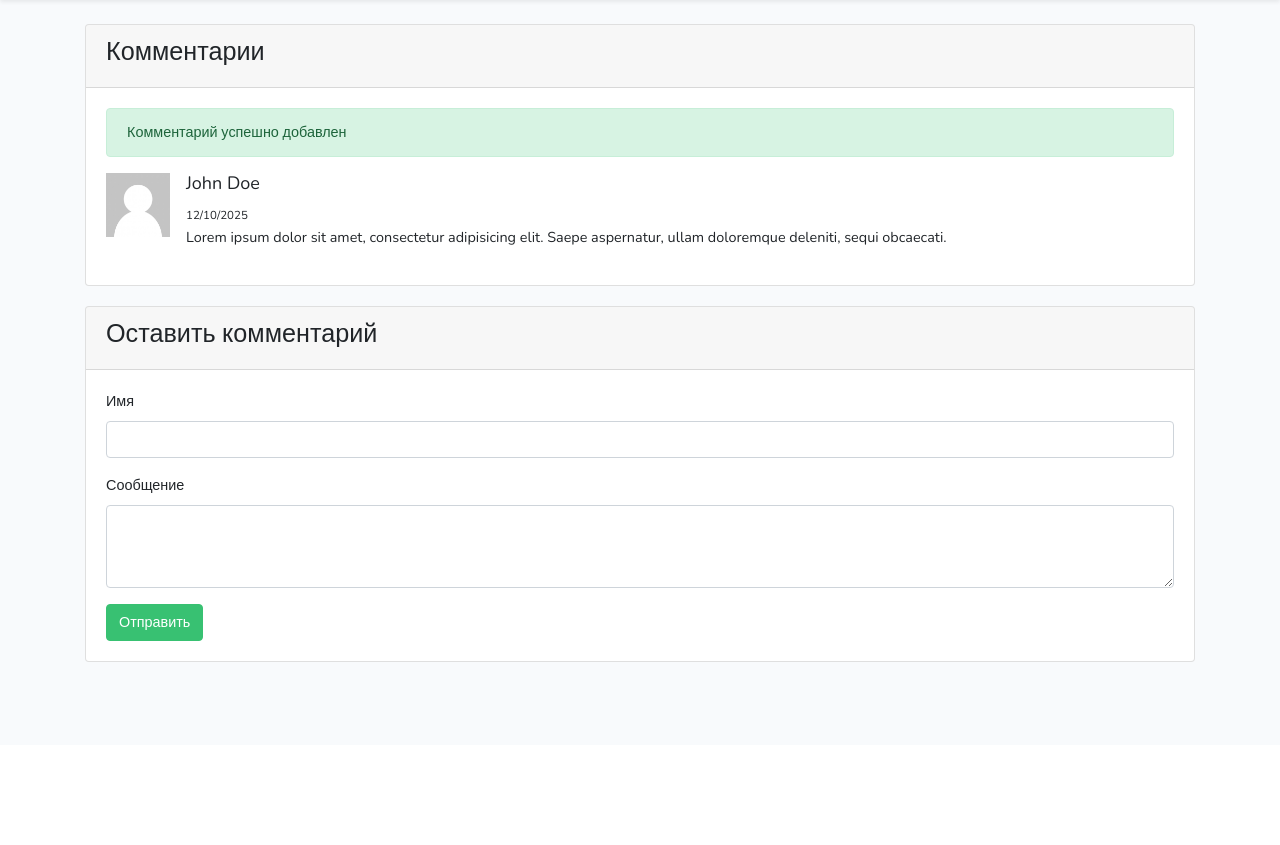
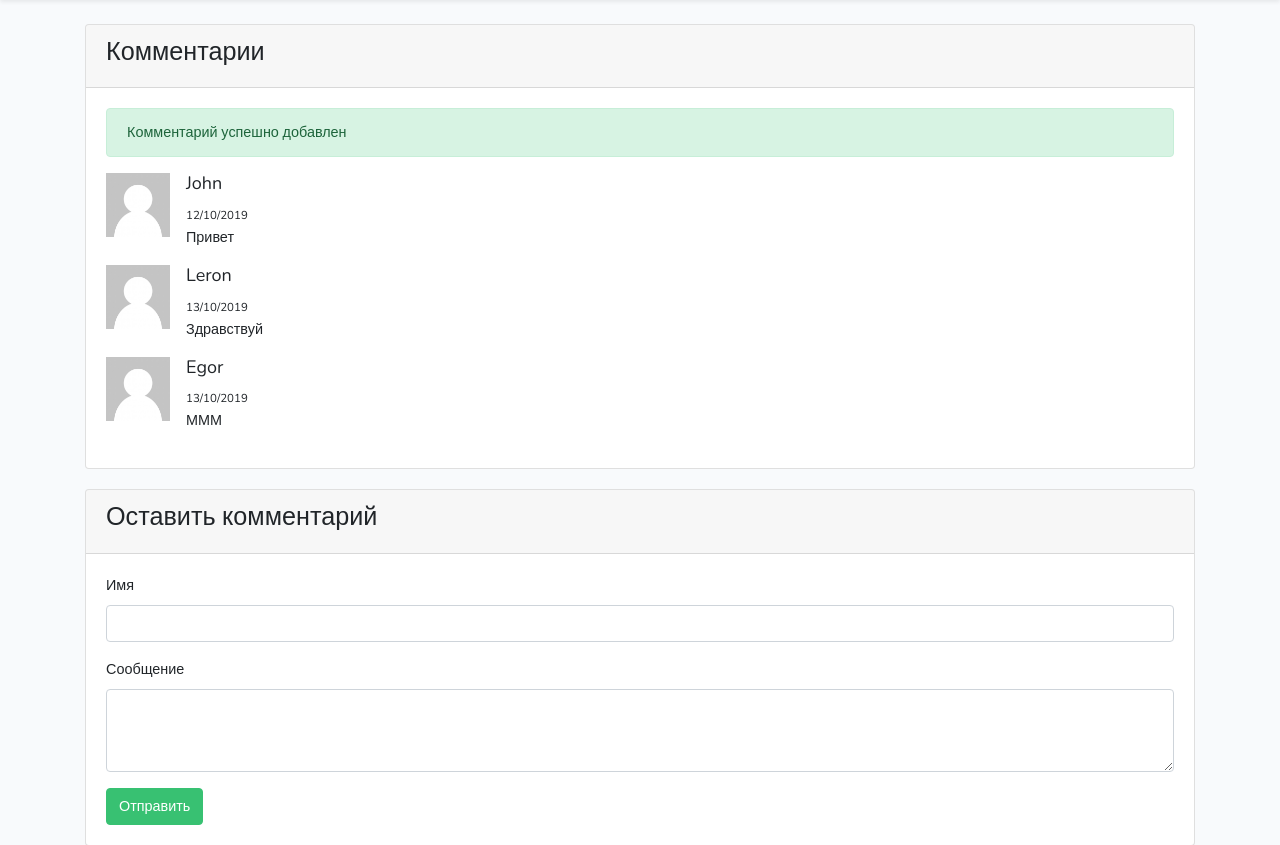
Before and after one commit to EgorMaloedov/Pet_PHP_Forum, a PHP site: page / in a window 1280 px wide. Shown: the part 55-900 px from the top of the page. Before the commit the page ends 717 px from the top, so only its background shows below. Run offline with PHP 8.4, Linux system fonts and the light colour scheme.

Commit message:
Доюавили вывод комментариев

```diff
--- a/index.html
+++ b/index.php
@@ -56,16 +56,32 @@
                                 Комментарий успешно добавлен
                               </div>
 
+                                <?php
+                                    $comments = [
+                                    ["name" => "John", "date" => "12/10/2019" ,"text" => "Привет"],
+                                    ["name" => "Leron", "date" => "13/10/2019" ,"text" => "Здравствуй"],
+                                    ["name" => "Egor", "date" => "13/10/2019" ,"text" => "МММ"]
+                                    ];
+                                    foreach ($comments as $comment):
+
+
+                                    ?>
+
                                   <div class="media">
                                             <img src="img/no-user.jpg" class="mr-3" alt="..." width="64" height="64">
                                               <div class="media-body">
-                                    <h5 class="mt-0">John Doe</h5>
-                                    <span><small>12/10/2025</small></span>
+                                                <h5 class="mt-0"><?php echo $comment["name"]; ?></h5>
+                                                <span><small><?php echo $comment["date"]; ?></small></span>
                                                 <p>
-                                        Lorem ipsum dolor sit amet, consectetur adipisicing elit. Saepe aspernatur, ullam doloremque deleniti, sequi obcaecati.
+                                                   <?php echo $comment["text"];?>
                                                 </p>
+
                                               </div>
                                           </div>
+
+                                      <?php endforeach; ?>
+
+
                             </div>
                         </div>
                     </div>
```
Lines whose indentation alone changed are shown as unchanged.
